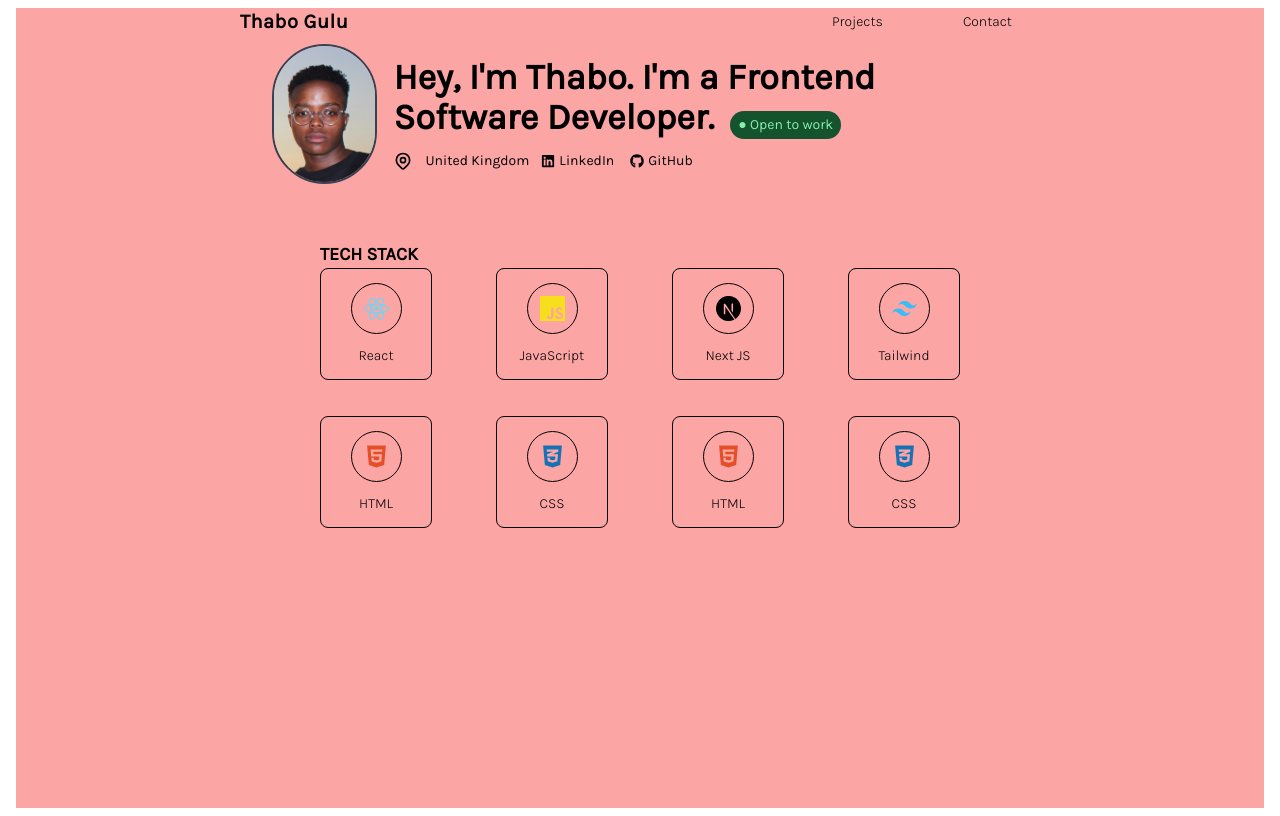
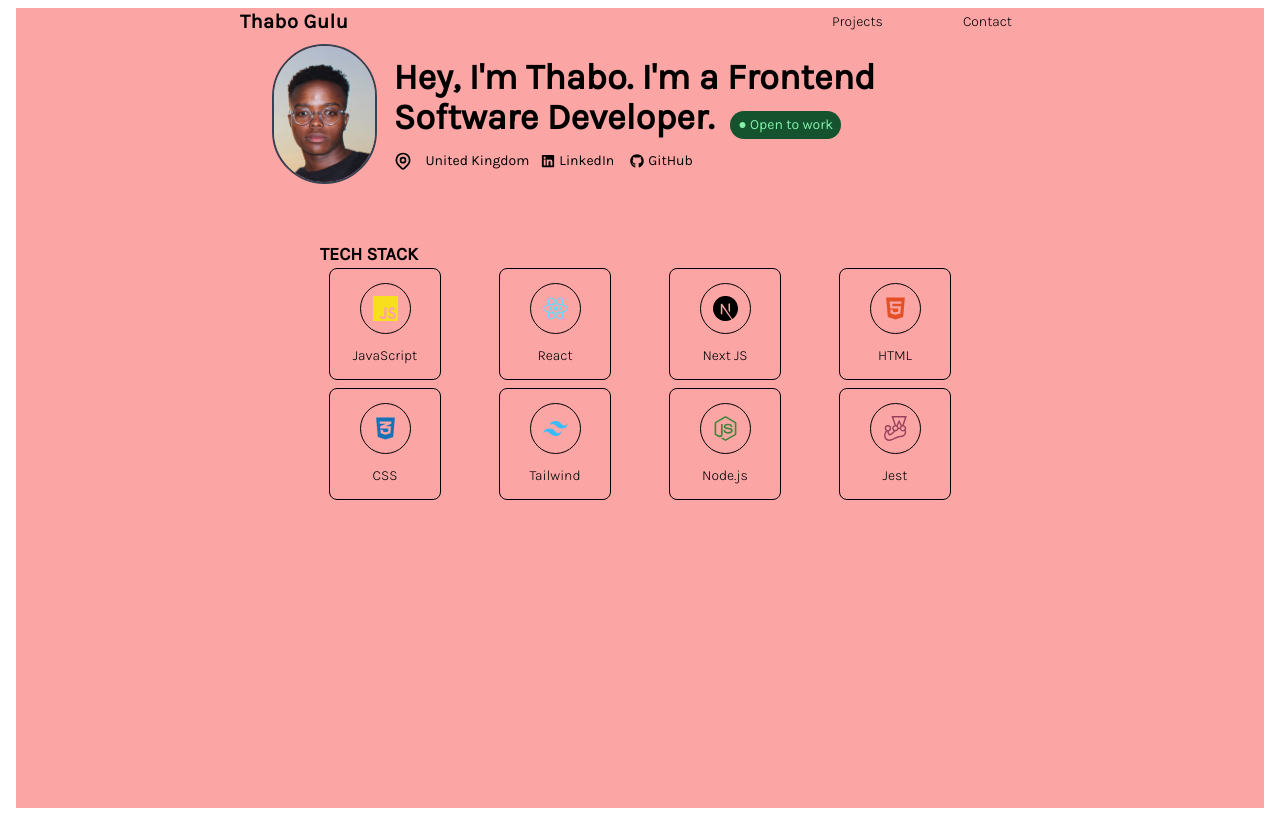
Before and after one commit to tgulu/Portfolio, a React (Create React App) app: page / in a window 1280 px wide. Built offline with nearby package versions, Linux system fonts and the light colour scheme; a web font is replaced by a local one.

Commit message:
add more tech stack icons

```diff
--- a/src/components/TechStack.jsx
+++ b/src/components/TechStack.jsx
@@ -1,27 +1,36 @@
 import React from "react";
-import { FaReact, FaHtml5, FaCss3Alt } from "react-icons/fa";
+import { FaReact, FaHtml5, FaCss3Alt, FaNodeJs } from "react-icons/fa";
 import {
   SiNextdotjs,
-  SiTypescript,
+  //   SiTypescript,
+  SiJest,
   SiTailwindcss,
-  SiCypress,
   SiJavascript,
 } from "react-icons/si";
 
 const stack = [
+  // Scripting
+  { name: "JavaScript", icon: <SiJavascript size={25} color="#F7DF1E" /> },
+  // { name: "TypeScript", icon: <SiTypescript size={25} color="#3178C6" /> },
+  // Core frontend
   { name: "React", icon: <FaReact size={25} color="#61DBFB" /> },
-  { name: "JavaScript", icon: <SiJavascript size={25} color="#F7DF1E" /> },
   { name: "Next JS", icon: <SiNextdotjs size={25} color="#000000" /> },
-  { name: "Tailwind", icon: <SiTailwindcss size={25} color="#38BDF8" /> },
+
+  // Styling
   { name: "HTML", icon: <FaHtml5 size={25} color="#E34F26" /> },
   { name: "CSS", icon: <FaCss3Alt size={25} color="#1572B6" /> },
-  { name: "HTML", icon: <FaHtml5 size={25} color="#E34F26" /> },
-  { name: "CSS", icon: <FaCss3Alt size={25} color="#1572B6" /> },
+  { name: "Tailwind", icon: <SiTailwindcss size={25} color="#38BDF8" /> },
+
+  // Backend
+  { name: "Node.js", icon: <FaNodeJs size={25} color="#3C873A" /> },
+
+  // Testing
+  { name: "Jest", icon: <SiJest size={25} color="#99425b" /> },
 ];
 
 const TechStack = () => {
   return (
-    <div className="grid grid-cols-2 sm:grid-cols-3 md:grid-cols-4 gap-x-16 gap-y-9 justify-items-center ">
+    <div className="grid grid-cols-2 sm:grid-cols-3 md:grid-cols-4 gap-x-10 gap-y-2 justify-items-center ">
       {stack.map((tech, index) => (
         <div
           key={index}
```
